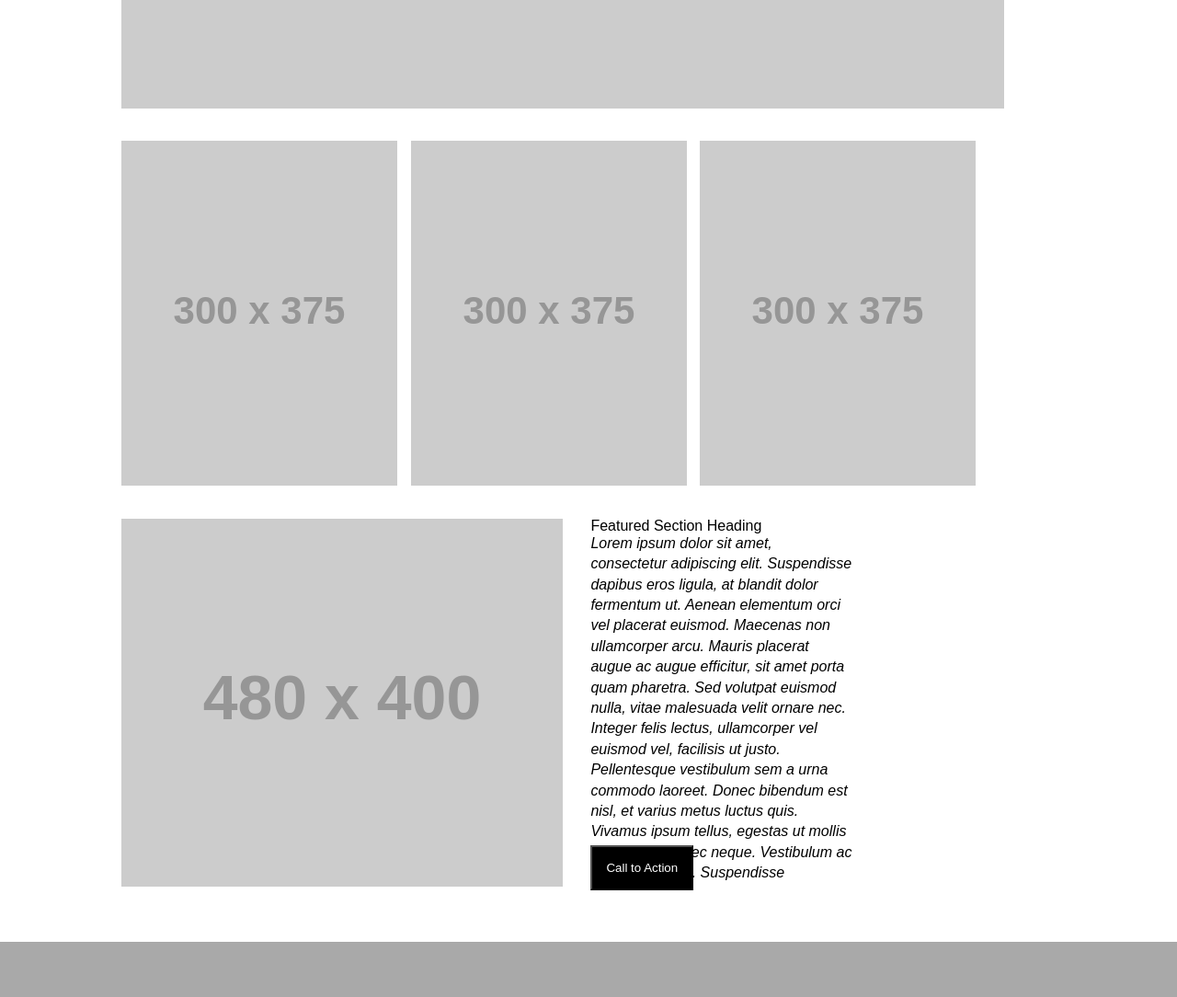
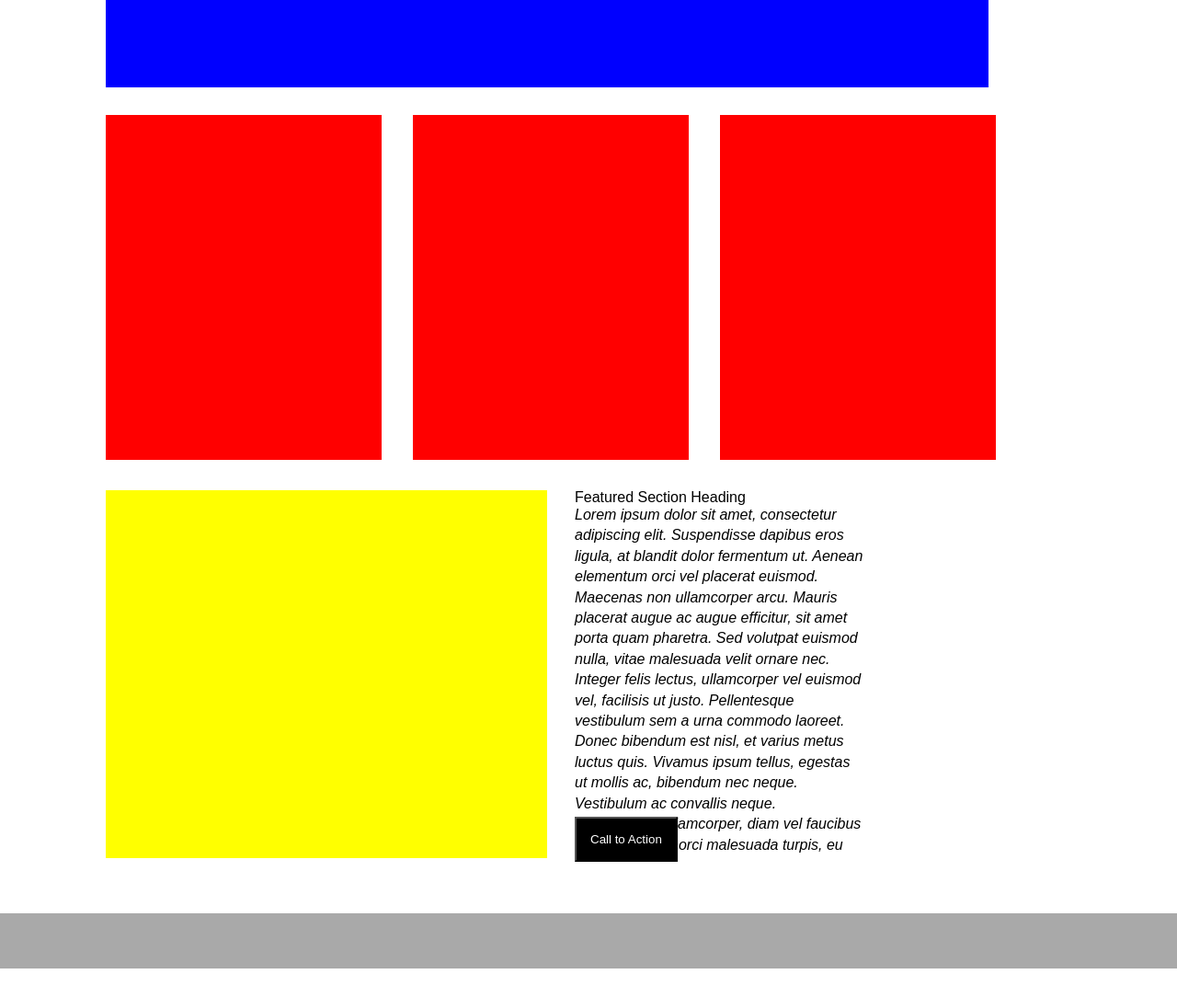
Before and after one commit to MarkArlenSwearingen/wirefame-exercise, a plain HTML site: page wireframe.html in a window 1280 px wide. Shown: the part 460-1544 px from the top of the page at 92% size. After the commit the page ends 1513 px from the top, so only its background shows below. Drawn offline with Linux system fonts and the light colour scheme; placeholder pictures from the web are drawn by us.

Commit message:
Style liquid.  Remove comments.  Style background colors.  Remove placeholder images

```diff
--- a/css/style.css
+++ b/css/style.css
@@ -1,7 +1,3 @@
-/* * {
-  width: 1020px;
-} */
-
 main {
   margin: 0px 100px;
 }
@@ -10,7 +6,7 @@ main {
   display: flex;
   background-color: darkgrey;
   align-items: center;
-  padding: 1% 1% 1% 5%;
+  padding: 10px 10px 10px 50px;
   font-family: Arial, Helvetica, sans-serif;
 }
 
@@ -31,18 +27,14 @@ p {
 }
 
 div {
-  margin: 3%;
-}
-
-.mid-images {
-  margin-left: 1%;
+  margin: 15px;
 }
 
 section {
   height: 400px;
   overflow: scroll;
   padding-left: 30px;
-  width: 28%;
+  width: 30%;
 }
 
 #float-image {
@@ -51,6 +43,14 @@ section {
 
 #parent-relative {
   position: relative;
+}
+
+#bottom-image {
+  background-color: yellow;
+  width: 480px;
+  height: 400px;
+  float: left;
+  margin: 0px;
 }
 
 button {
@@ -68,6 +68,19 @@ button:hover {
   cursor: pointer;
 }
 
+#hero{
+  width: 960px;
+  height: 450px;
+  background-color: blue;
+}
+
+.mid-images{
+  width: 300px;
+  height: 375px;
+  background-color: red;
+  display: inline-block;
+}
+
 footer {
   width: 100%;
   margin-top: 60px;
--- a/wireframe.html
+++ b/wireframe.html
@@ -21,16 +21,21 @@
     </nav>
   </header>
   <main>
-    <div>
-        <img src="https://via.placeholder.com/960x450" alt="960 x 450 image place holder"/>
+    <div id="hero">
+
     </div>
-    <div>
-        <img src="https://via.placeholder.com/300x375" alt="300 x 375 image place holder"/>
-        <img class="mid-images" src="https://via.placeholder.com/300x375" alt="300 x 375 image place holder"/>
-        <img class="mid-images" src="https://via.placeholder.com/300x375" alt="300 x 375 image place holder"/>
+    <div class="mid-images">
+    </div>
+    <div class="mid-images">
+
+    </div>
+    <div class="mid-images">
+
     </div>
     <div id="parent-relative">
-        <img id="float-image" src="https://via.placeholder.com/480x400" alt="480 x 400 image place holder"/>
+      <div id="bottom-image">
+
+      </div>
         <section>
           <h1>Featured Section Heading</h1>
           <p>Lorem ipsum dolor sit amet, consectetur adipiscing elit. Suspendisse dapibus eros ligula, at blandit dolor fermentum ut. Aenean elementum orci vel placerat euismod. Maecenas non ullamcorper arcu. Mauris placerat augue ac augue efficitur, sit amet porta quam pharetra. Sed volutpat euismod nulla, vitae malesuada velit ornare nec. Integer felis lectus, ullamcorper vel euismod vel, facilisis ut justo. Pellentesque vestibulum sem a urna commodo laoreet. Donec bibendum est nisl, et varius metus luctus quis.
```
